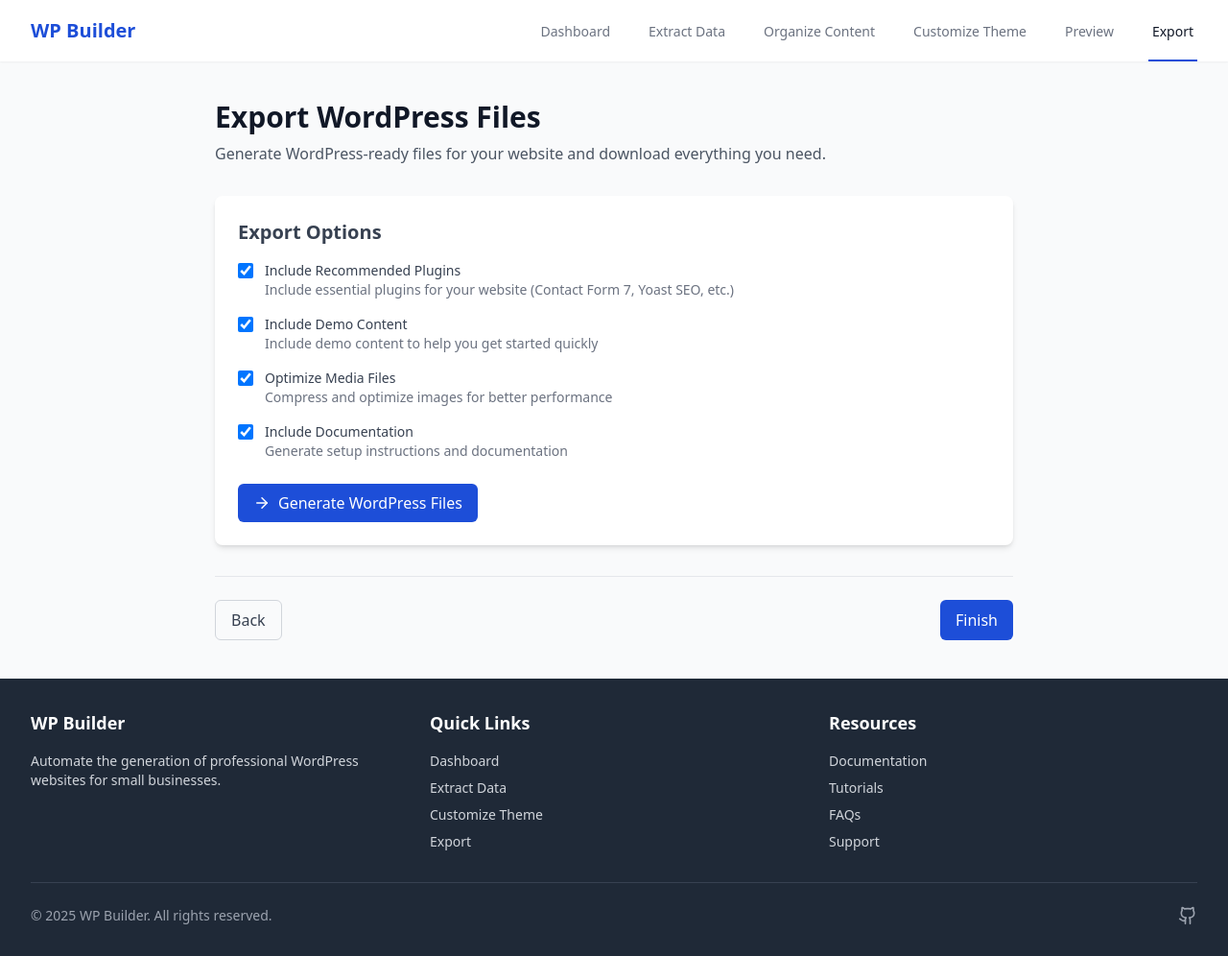
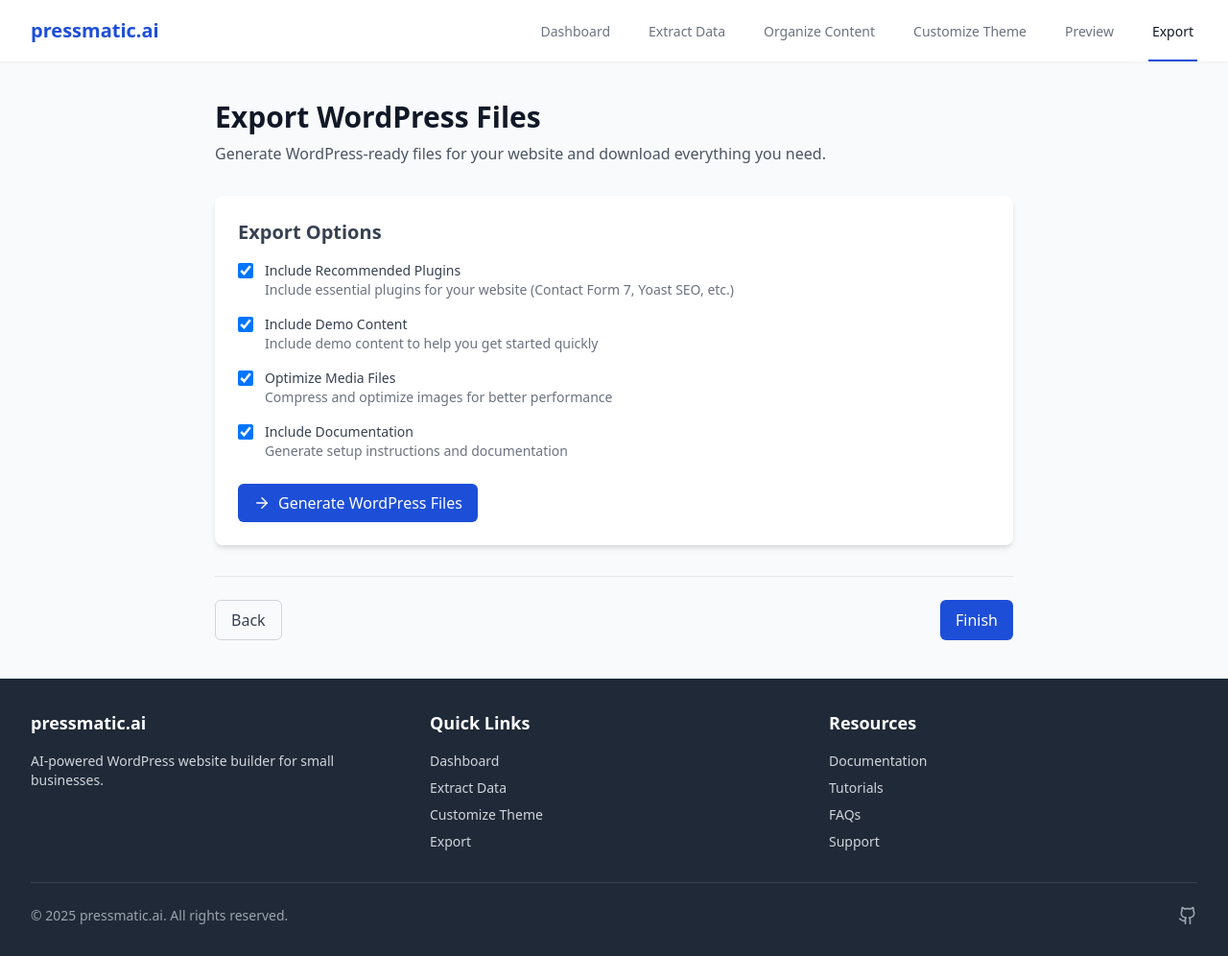
Before and after one commit to Brendanking66/WP_Builder, a React (Vite) app: page /export in a window 1280 px wide. Shown: the whole page at 96% size. Built offline with nearby package versions, Linux system fonts and the light colour scheme.

Commit message:
Update application branding

```diff
--- a/index.html
+++ b/index.html
@@ -4,7 +4,7 @@
     <meta charset="UTF-8" />
     <link rel="icon" type="image/svg+xml" href="/vite.svg" />
     <meta name="viewport" content="width=device-width, initial-scale=1.0" />
-    <title>WordPress Website Builder Application</title>
+    <title>pressmatic.ai - AI WordPress Builder</title>
   </head>
   <body>
     <div id="root"></div>
--- a/src/components/layout/Footer.tsx
+++ b/src/components/layout/Footer.tsx
@@ -9,9 +9,9 @@ const Footer: React.FC = () => {
       <div className="max-w-7xl mx-auto px-4 sm:px-6 lg:px-8">
         <div className="grid grid-cols-1 md:grid-cols-3 gap-8">
           <div>
-            <h3 className="text-lg font-semibold mb-4">WP Builder</h3>
+            <h3 className="text-lg font-semibold mb-4">pressmatic.ai</h3>
             <p className="text-gray-300 text-sm">
-              Automate the generation of professional WordPress websites for small businesses.
+              AI-powered WordPress website builder for small businesses.
             </p>
           </div>
 
@@ -37,7 +37,7 @@ const Footer: React.FC = () => {
         </div>
 
         <div className="mt-8 pt-6 border-t border-gray-700 flex flex-col md:flex-row justify-between items-center">
-          <p className="text-sm text-gray-400">© {year} WP Builder. All rights reserved.</p>
+          <p className="text-sm text-gray-400">© {year} pressmatic.ai. All rights reserved.</p>
           <div className="flex space-x-4 mt-4 md:mt-0">
             <a href="#" className="text-gray-400 hover:text-white transition-colors">
               <Github size={20} />
--- a/src/components/layout/Header.tsx
+++ b/src/components/layout/Header.tsx
@@ -25,7 +25,7 @@ const Header: React.FC = () => {
         <div className="flex justify-between h-16">
           <div className="flex items-center">
             <Link to="/" className="flex-shrink-0 flex items-center">
-              <span className="text-blue-700 font-bold text-xl">WP Builder</span>
+              <span className="text-blue-700 font-bold text-xl">pressmatic.ai</span>
             </Link>
           </div>
 
--- a/src/pages/Dashboard.tsx
+++ b/src/pages/Dashboard.tsx
@@ -44,9 +44,9 @@ const Dashboard: React.FC = () => {
   return (
     <div className="max-w-7xl mx-auto px-4 sm:px-6 lg:px-8 py-10">
       <div className="text-center mb-12">
-        <h1 className="text-4xl font-bold text-gray-900 mb-4">WordPress Website Builder</h1>
+        <h1 className="text-4xl font-bold text-gray-900 mb-4">pressmatic.ai</h1>
         <p className="text-xl text-gray-600 max-w-3xl mx-auto">
-          Automate the creation of professional WordPress websites for small businesses in minutes.
+          AI-powered WordPress website builder that automates the creation of professional websites for small businesses in minutes.
         </p>
       </div>
 
```
